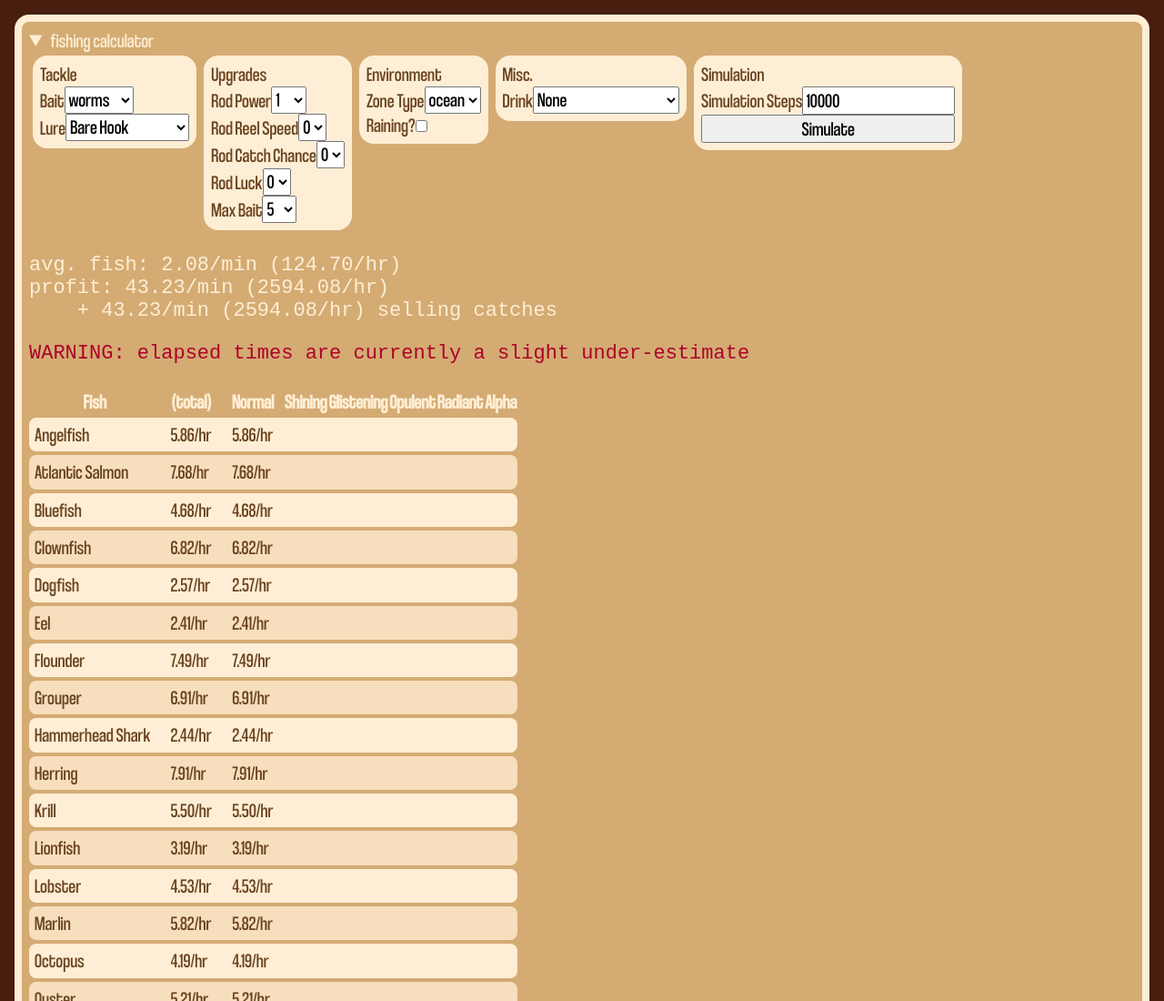
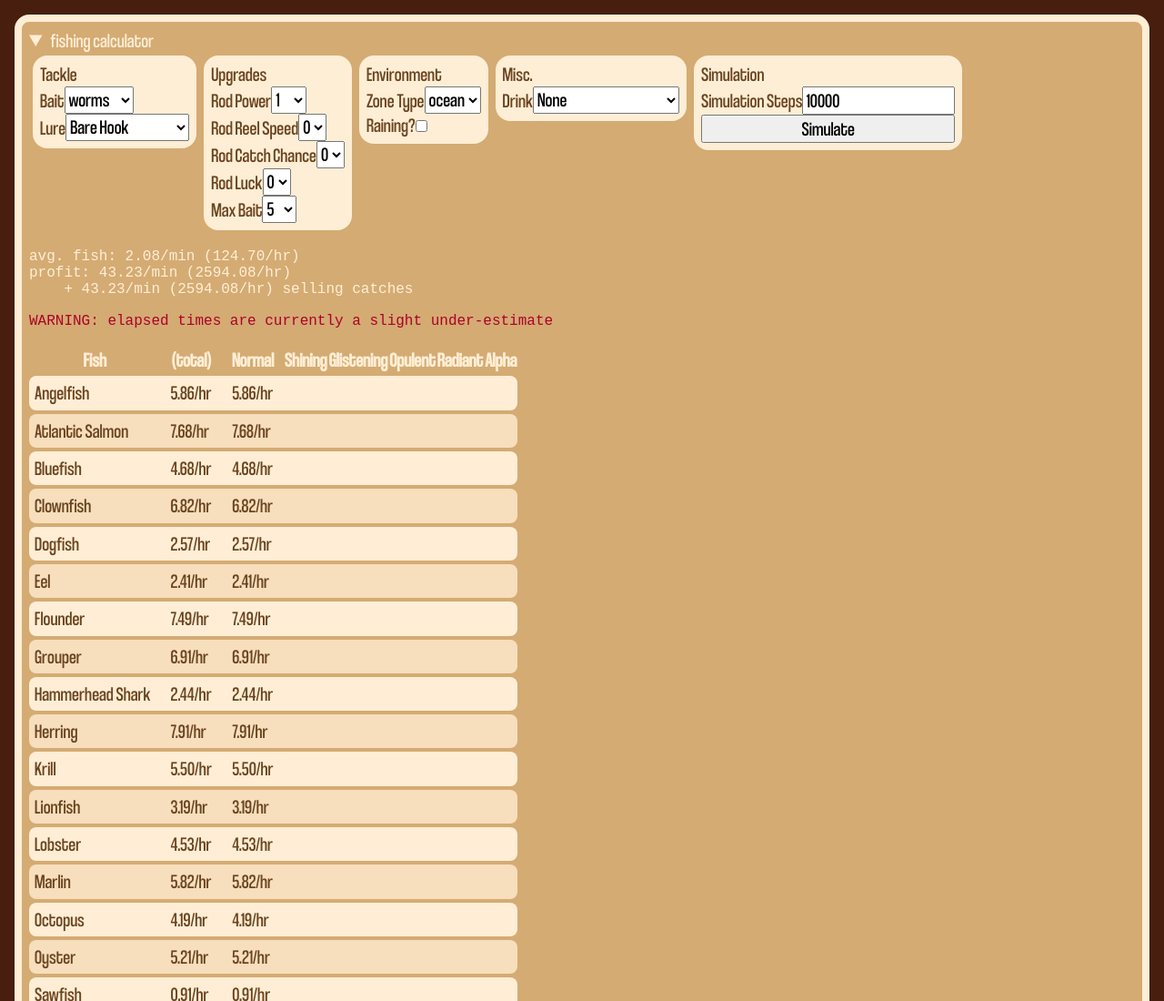
Before and after one commit to adrianmgg/webfishing-calculator, a plain HTML site: page index.html in a window 1280 px wide. Shown: the top 1100 px of the page at 91% size. Drawn offline with Linux system fonts and the light colour scheme.

Commit message:
make warning/stat text not way too big

```diff
--- a/style.css
+++ b/style.css
@@ -21,6 +21,9 @@ body {
 	font-family: "coolvetica condensed rg";
 	font-size: 22px;
 	background-color: var(--wf-color-dirtbrown);
+}
+pre {
+	font-size: 16px;
 }
 
 .detail-container {
```
